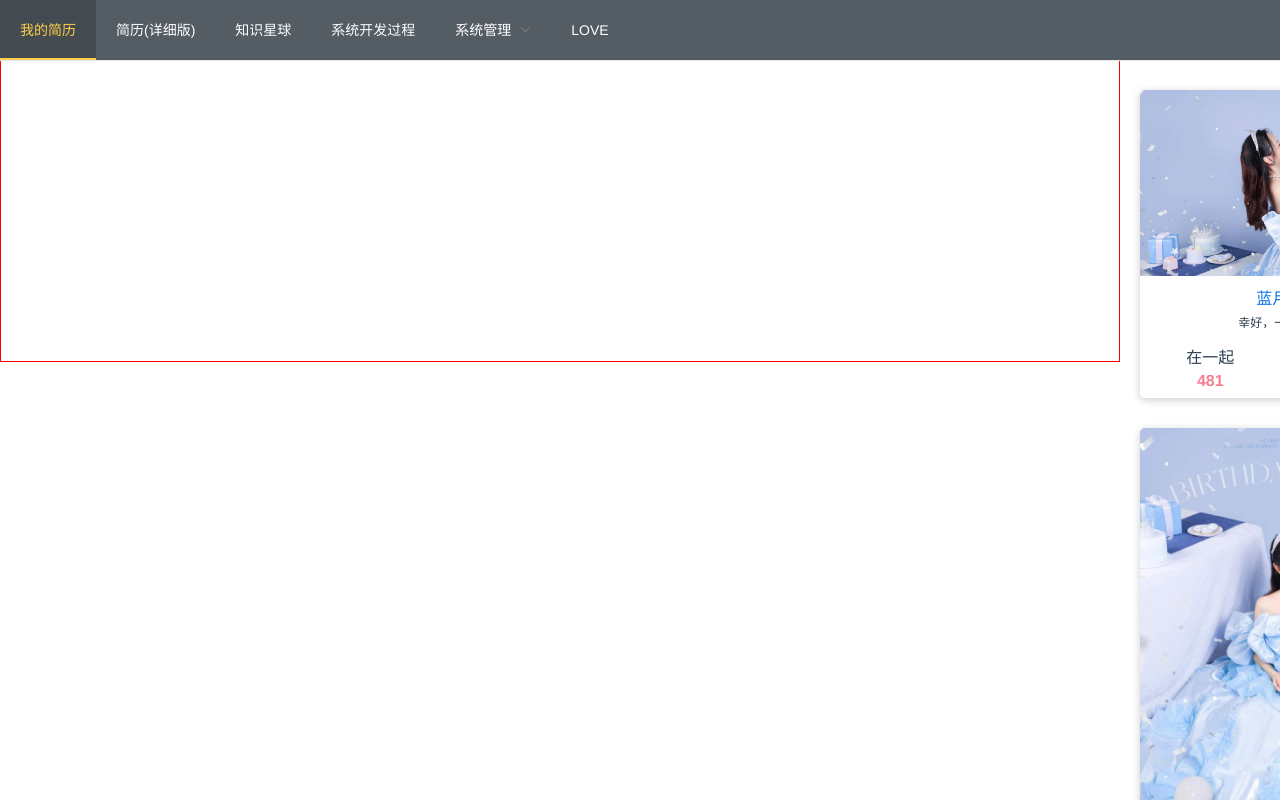
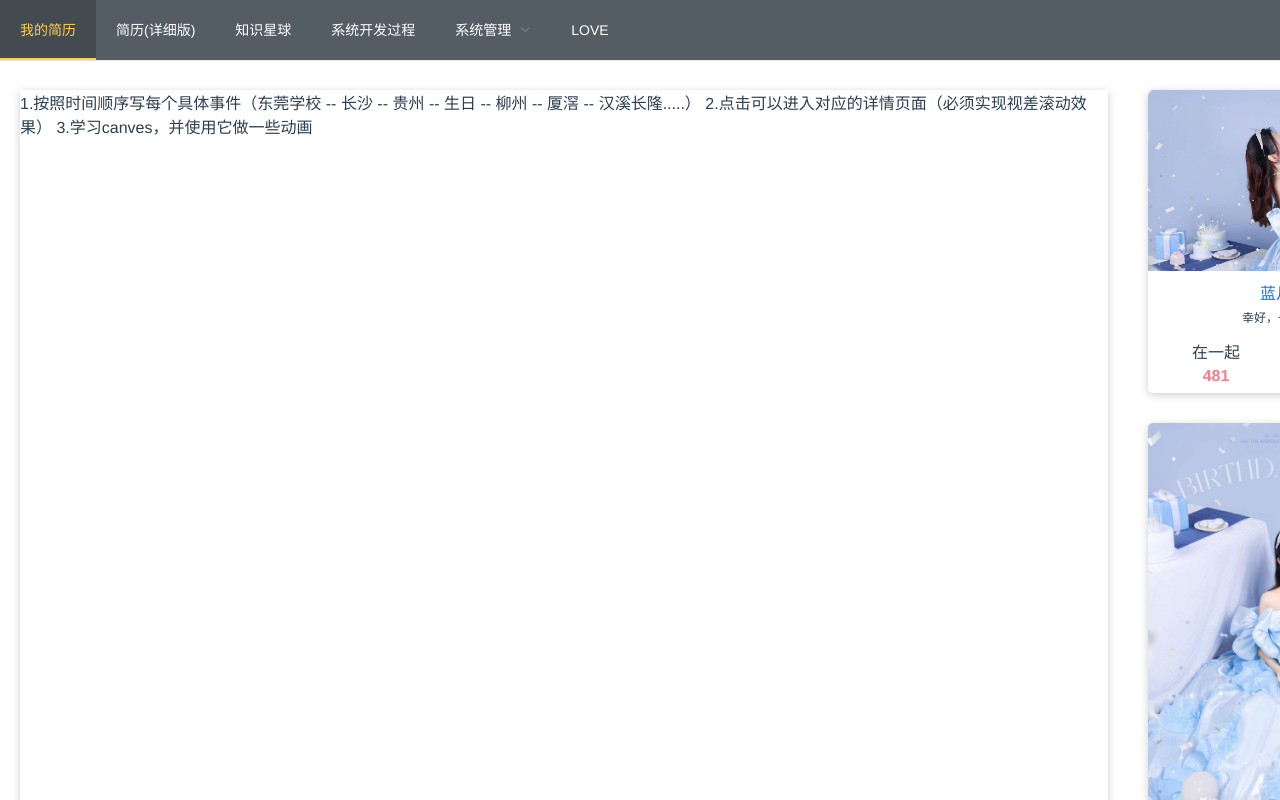
Before and after one commit to zihochay/project, a Vue app in the folder view/: page /#/love in a window 1280 px wide. Built offline with nearby package versions, Linux system fonts and the light colour scheme; what vue-quill-editor would draw is missing.

Commit message:
样式优化

```diff
--- a/view/src/views/aboutme/index.vue
+++ b/view/src/views/aboutme/index.vue
@@ -30,7 +30,7 @@
         </div>
       </div>
     </div>
-    <myTitleVue title="个人优势"/>
+    <myTitleVue title="专业技能"/>
     <div class="br-left">
       <div>1、熟练掌握JavaScript、HTML5 、CSS3和ES6的基本用法</div>
       <div>2、掌握基本的网络知识，如http、tcp、cors、cookie和session等</div>
--- a/view/src/views/love/love.vue
+++ b/view/src/views/love/love.vue
@@ -1,6 +1,10 @@
 <template>
   <div class="love">
-    <div class="love-left"></div>
+    <div class="love-left">
+      1.按照时间顺序写每个具体事件（东莞学校 -- 长沙 -- 贵州 -- 生日 -- 柳州  -- 厦滘 -- 汉溪长隆.....）
+      2.点击可以进入对应的详情页面（必须实现视差滚动效果）
+      3.学习canves，并使用它做一些动画
+    </div>
     <div class="love-right">
       <div class="right-top">
         <img src="../../assets/love-01.jpg" width="100%" alt="">
@@ -59,16 +63,22 @@ export default {
 .love {
   display: flex;
   width: 1440px;
+  // height: 100vh;
   margin: 0 auto;
+  // background: linear-gradient(#fce5e5, #faecec);
+  // padding-bottom: 20px;
+  // border: 1px solid red;
 }
 .love-left {
   width: 80%;
-  height: 300px;
-  border: 1px solid red;
+  height: 755px;
+  margin: 30px 20px;
+  box-shadow: rgba(0,0,0,0.2) 0 2px 8px;
+  // border: 1px solid red;
 }
 .love-right {
   width: 20%;
-  height: 600px;
+  min-height: 600px;
   padding: 30px 20px;
   text-align: center;
   // border: 1px solid black;
@@ -76,6 +86,7 @@ export default {
     width: 100%;
     overflow: hidden;
     // height: 300px;
+    background-color: #fff;
     margin-bottom: 30px;
     border-radius: 5px;
     padding-bottom: 8px;
```
